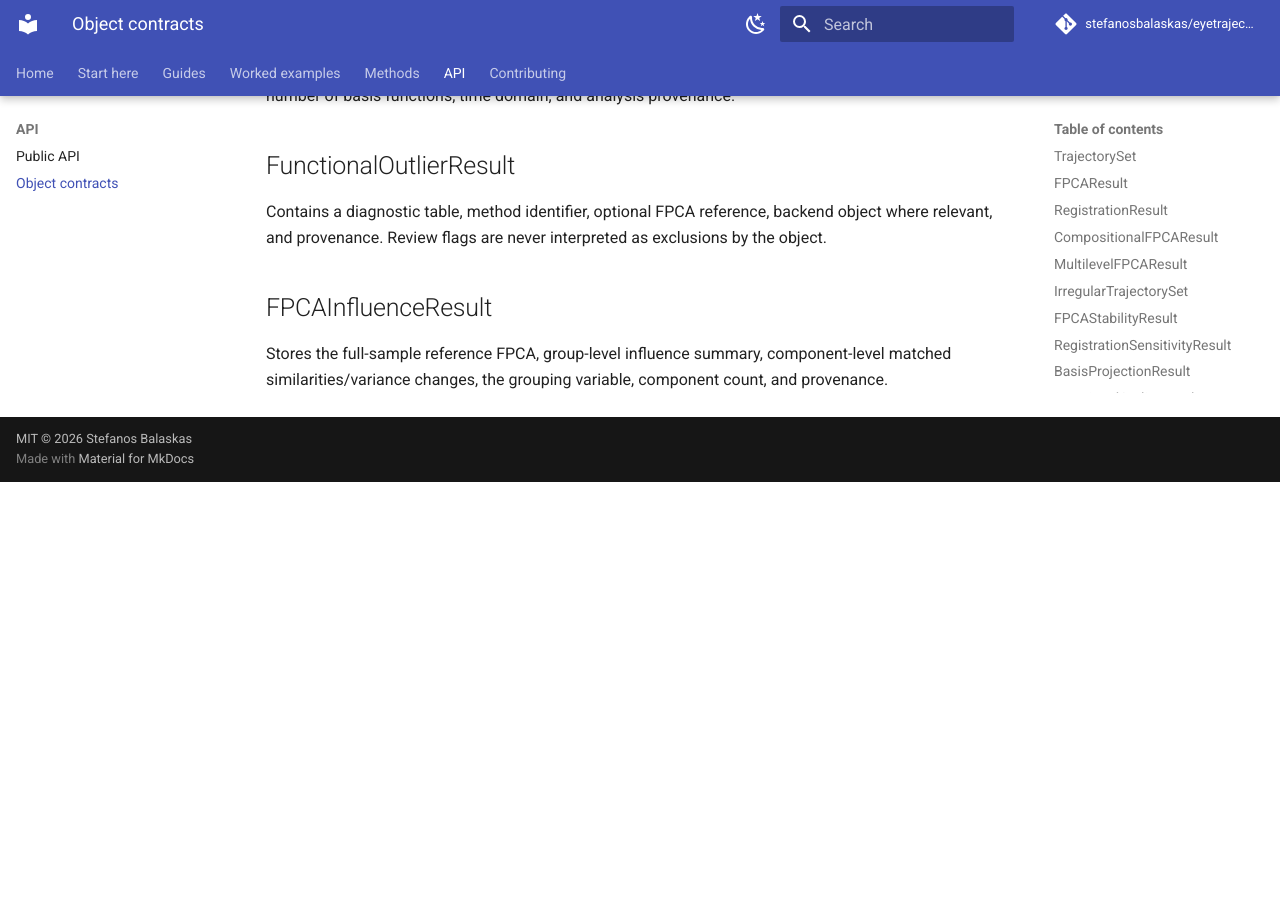
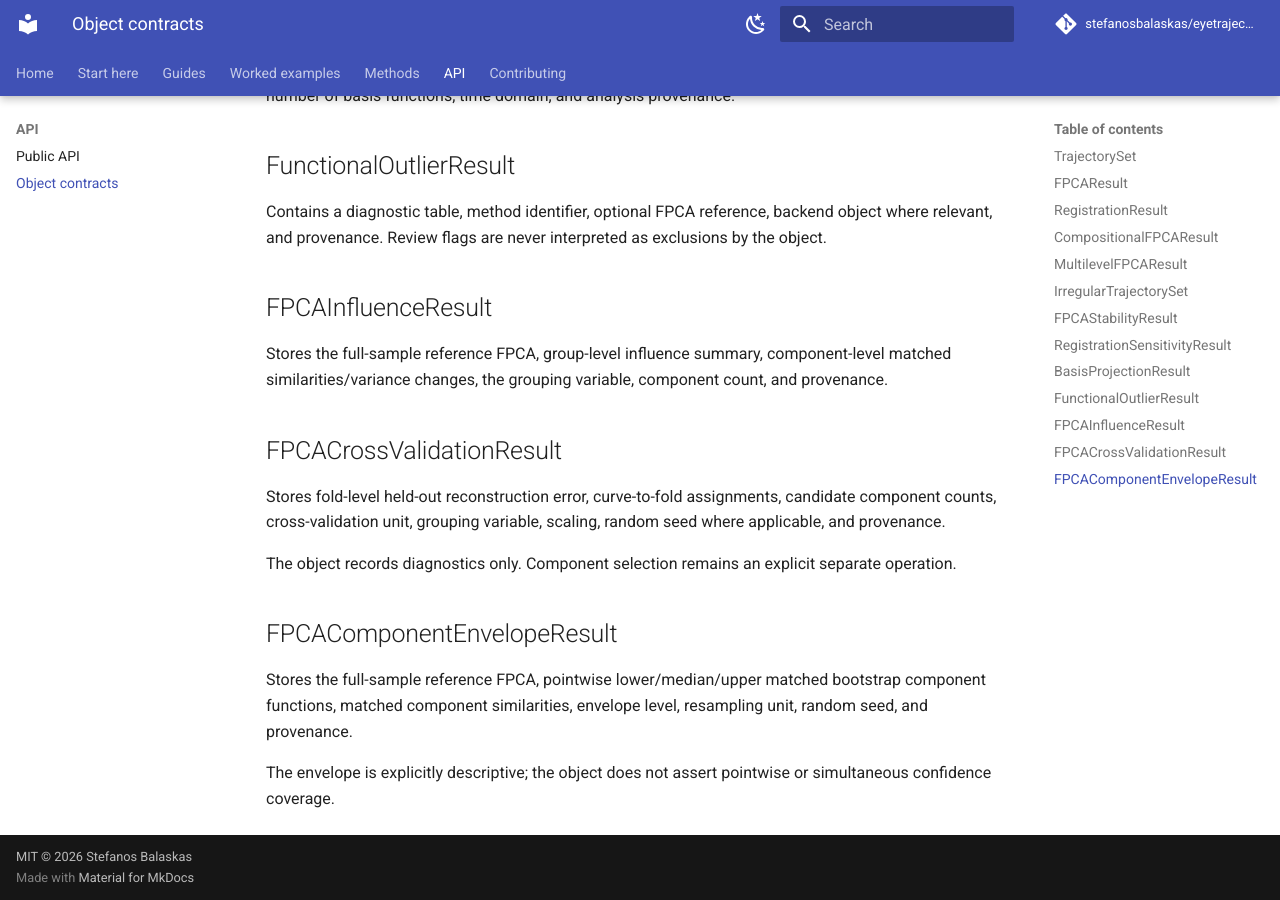
Before and after one commit to stefanosbalaskas/eyetrajectoriespy, an MkDocs documentation site: the page built from docs/reference/objects.md, in a window 1280 px wide and 900 px high, scrolled down 1607 px. Built offline with MkDocs 1.6.1 and Material for MkDocs 9.7.7, drawn with Linux system fonts in a browser that asks for light colours; comment, search, counter and statistics services are not loaded; before the commit the page ends 2089 px from its top, so only the background shows below that.

Commit message:
Document FPCA selection uncertainty objects

```diff
--- a/docs/reference/objects.md
+++ b/docs/reference/objects.md
@@ -61,3 +61,22 @@ Contains a diagnostic table, method identifier, optional FPCA reference, backend
 ## FPCAInfluenceResult
 
 Stores the full-sample reference FPCA, group-level influence summary, component-level matched similarities/variance changes, the grouping variable, component count, and provenance.
+
+
+## FPCACrossValidationResult
+
+Stores fold-level held-out reconstruction error, curve-to-fold assignments,
+candidate component counts, cross-validation unit, grouping variable, scaling,
+random seed where applicable, and provenance.
+
+The object records diagnostics only. Component selection remains an explicit
+separate operation.
+
+## FPCAComponentEnvelopeResult
+
+Stores the full-sample reference FPCA, pointwise lower/median/upper matched
+bootstrap component functions, matched component similarities, envelope level,
+resampling unit, random seed, and provenance.
+
+The envelope is explicitly descriptive; the object does not assert pointwise or
+simultaneous confidence coverage.
```
